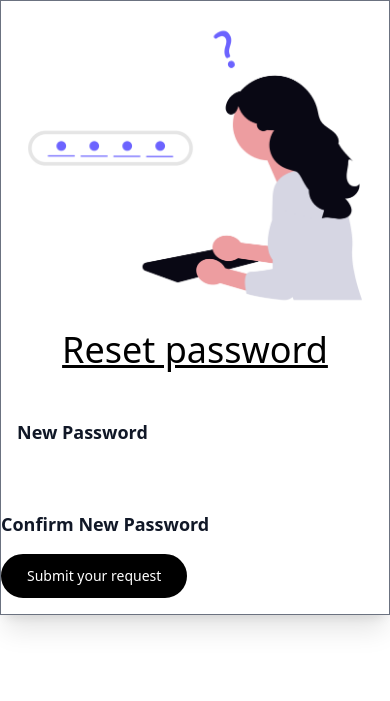
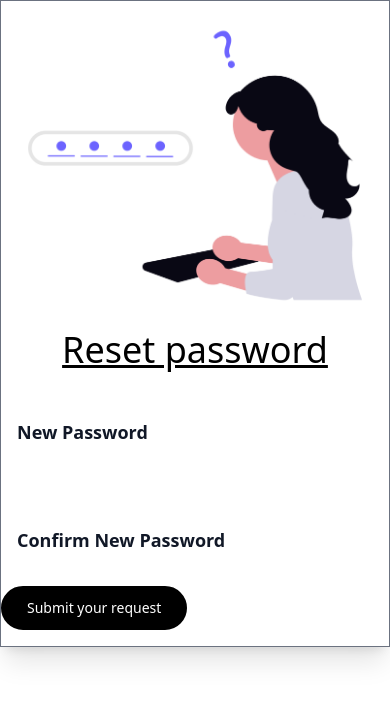
Before and after one commit to advaitashub/Students-Counseling-Web, a Django app: page /registration/reset/1/1/ in a window 390 px wide. Shown: the top 701 px of the page. Run offline with Django 5.2, Linux system fonts and the light colour scheme; some libraries are stand-ins or nearby versions.

Commit message:
forms formatting for phone

```diff
--- a/templates/registration/password_reset_confirml.html
+++ b/templates/registration/password_reset_confirml.html
@@ -17,7 +17,7 @@
   </div>
 
   <!-- Confirm New Password -->
-  <div class="col-span-full">
+  <div class="col-span-full p-4">
     <label class="block mb-2 mt-6 py-2 text-lg font-semibold text-gray-900">
       Confirm New Password
     </label>
```
